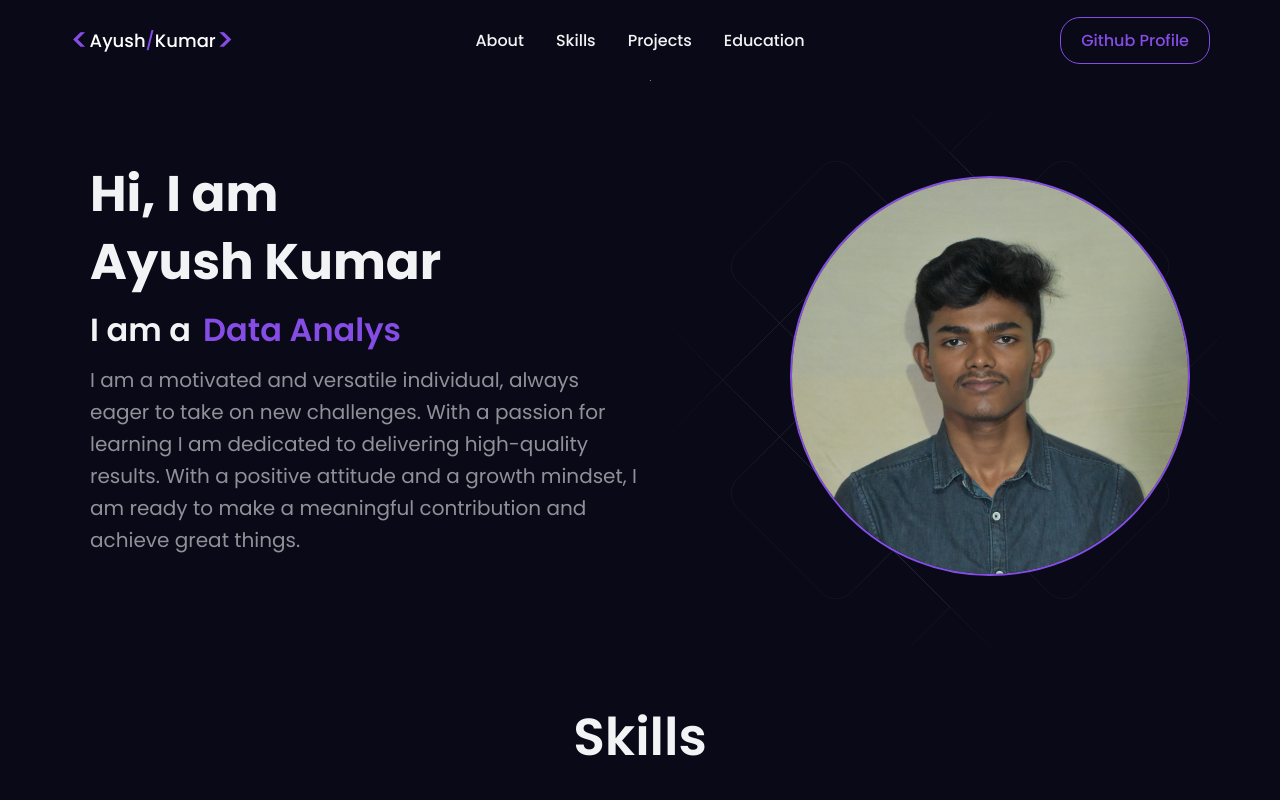
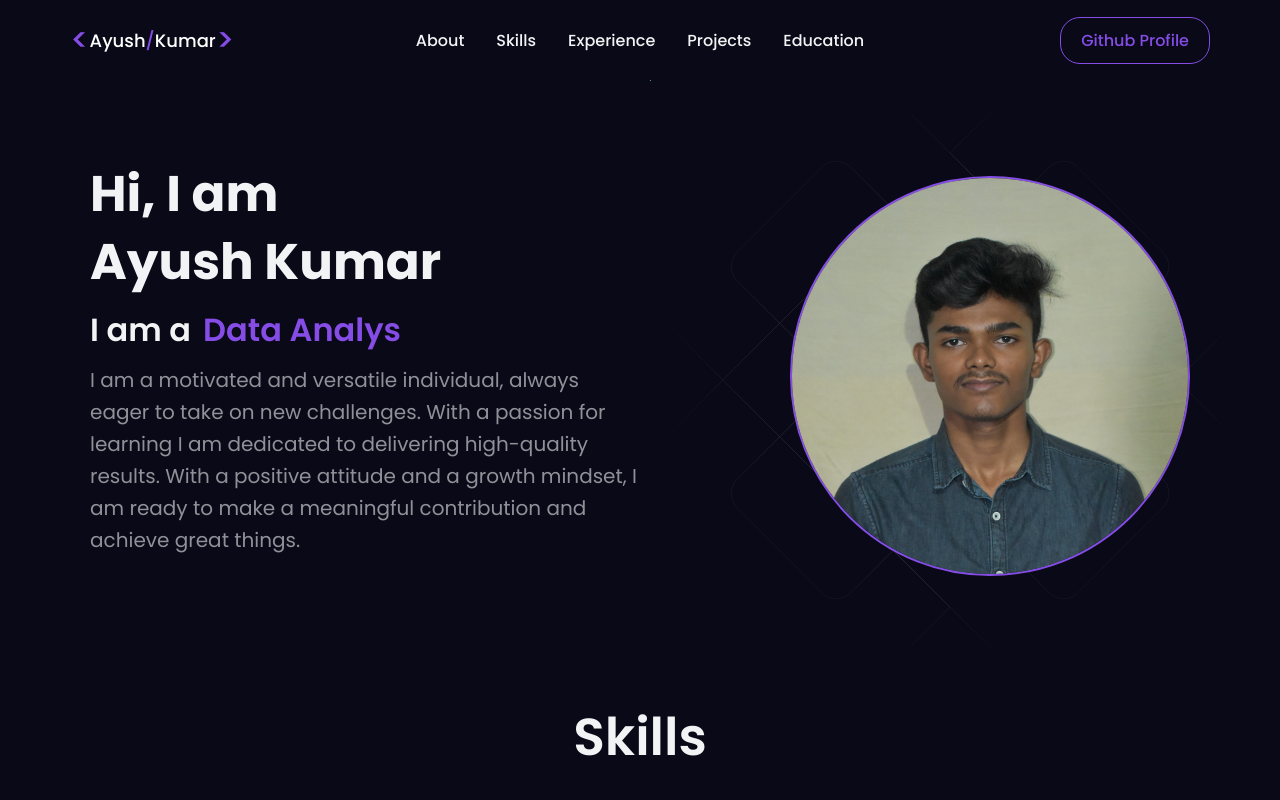
Before and after one commit to ayush8587/ayush.github.io, a React (Create React App) app: page / in a window 1280 px wide. Shown: the top 800 px of the page. Built offline with nearby package versions, Linux system fonts and the light colour scheme.

Commit message:
Update Navbar.jsx

```diff
--- a/src/components/Navbar.jsx
+++ b/src/components/Navbar.jsx
@@ -151,7 +151,7 @@ const Navbar = () => {
         <NavItems>
           <NavLink href="#About">About</NavLink>
           <NavLink href="#Skills">Skills</NavLink>
-          {/* <NavLink href="#Experience">Experience</NavLink> */}
+          <NavLink href="#Experience">Experience</NavLink>
           <NavLink href="#Projects">Projects</NavLink>
           <NavLink href="#Education">Education</NavLink>
         </NavItems>
@@ -164,9 +164,9 @@ const Navbar = () => {
             <NavLink onClick={() => setIsOpen(!isOpen)} href="#Skills">
               Skills
             </NavLink>
-            {/* <NavLink onClick={() => setIsOpen(!isOpen)} href="#Experience">
+            <NavLink onClick={() => setIsOpen(!isOpen)} href="#Experience">
               Experience
-            </NavLink> */}
+            </NavLink>
             <NavLink onClick={() => setIsOpen(!isOpen)} href="#Projects">
               Projects
             </NavLink>
```
